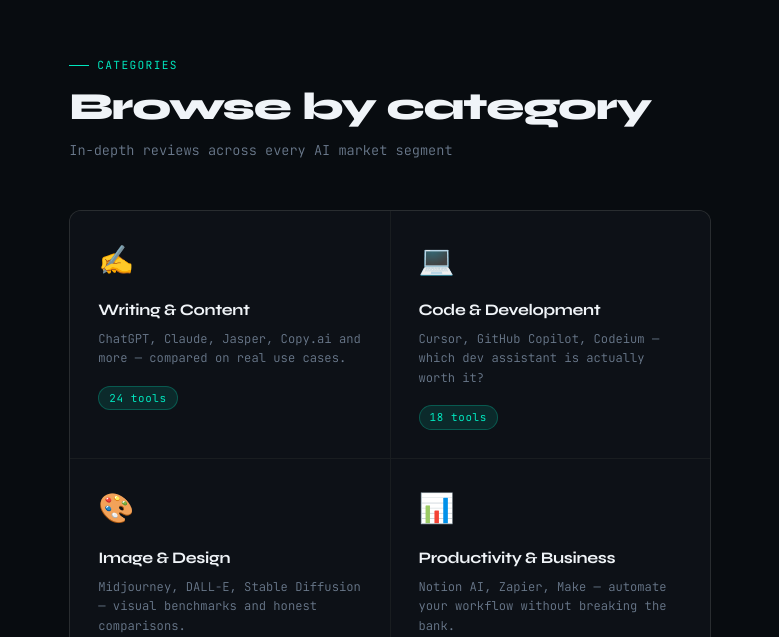
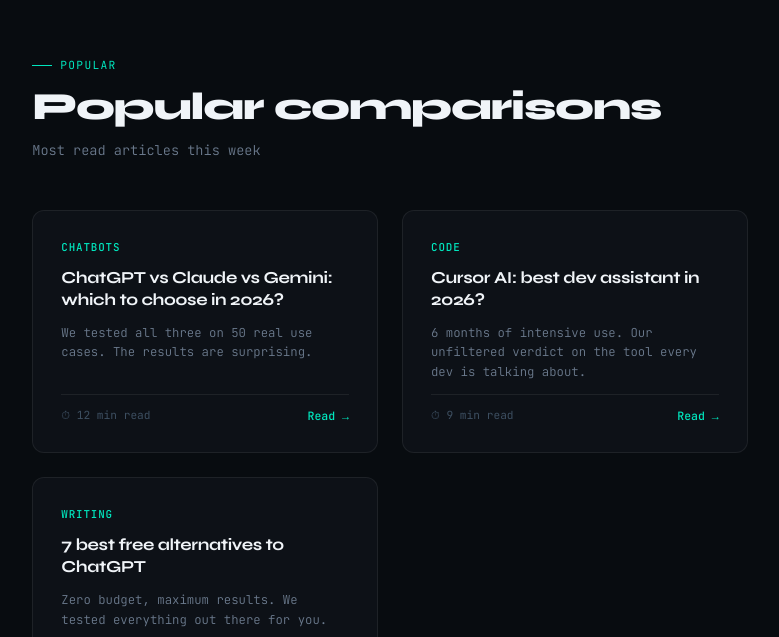
Before and after one commit to AsherMM/neuriflux, a Next.js app: page / in a window 1280 px wide. Shown: the part 1183-1820 px from the top of the page, without its empty margins (250-1029 px from the left). Built offline with nearby package versions, Linux system fonts and the light colour scheme.

Commit message:
Add Vercel Analytics component

```diff
--- a/app/page.tsx
+++ b/app/page.tsx
@@ -113,7 +113,7 @@
       links: {
         produit: {
           title: "Contenu",
-          items: ["Blog", "Comparatifs", "Outils IA", "Newsletter"],
+          items: ["Blog", "Comparatifs", "Newsletter"],
         },
         legal: {
           title: "Légal",
@@ -232,7 +232,7 @@
       links: {
         produit: {
           title: "Content",
-          items: ["Blog", "Comparisons", "AI Tools", "Newsletter"],
+          items: ["Blog", "Comparisons", "Newsletter"],
         },
         legal: {
           title: "Legal",
@@ -1071,7 +1071,6 @@
         <ul className={`nav-links${menuOpen ? " open" : ""}`}>
           <li><a href="/blog">{t.nav.blog}</a></li>
           <li><a href="/comparatifs">{t.nav.comparatifs}</a></li>
-          <li><a href="/outils">{t.nav.outils}</a></li>
           <li><a href="/newsletter">{t.nav.newsletter}</a></li>
         </ul>
 
@@ -1139,24 +1138,6 @@
       </div>
 
       {/* CATEGORIES */}
-      <section>
-        <div className="section-header">
-          <div className="section-tag">{lang === "fr" ? "Catégories" : "Categories"}</div>
-          <h2 className="section-title">{t.categories.title}</h2>
-          <p className="section-subtitle">{t.categories.subtitle}</p>
-        </div>
-
-        <div className="categories-grid">
-          {t.categories.items.map((cat, i) => (
-            <a key={i} href={cat.href} className="category-card">
-              <span className="category-icon">{cat.icon}</span>
-              <div className="category-title">{cat.title}</div>
-              <div className="category-desc">{cat.desc}</div>
-              <span className="category-count">{cat.count}</span>
-            </a>
-          ))}
-        </div>
-      </section>
 
       {/* FEATURED */}
       <section>
```
